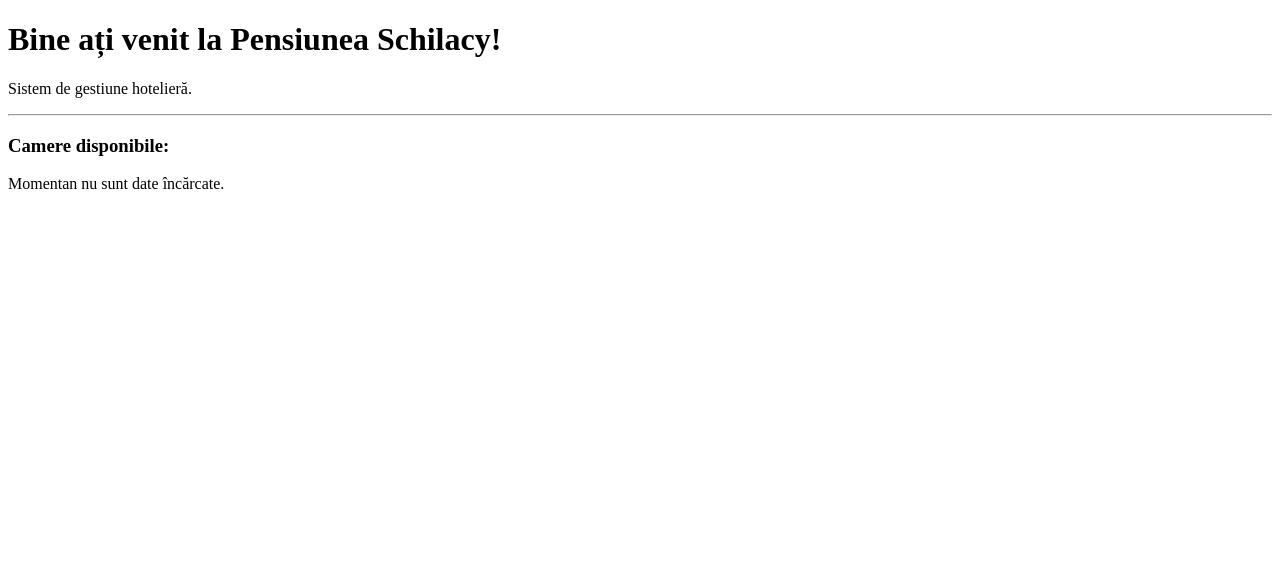
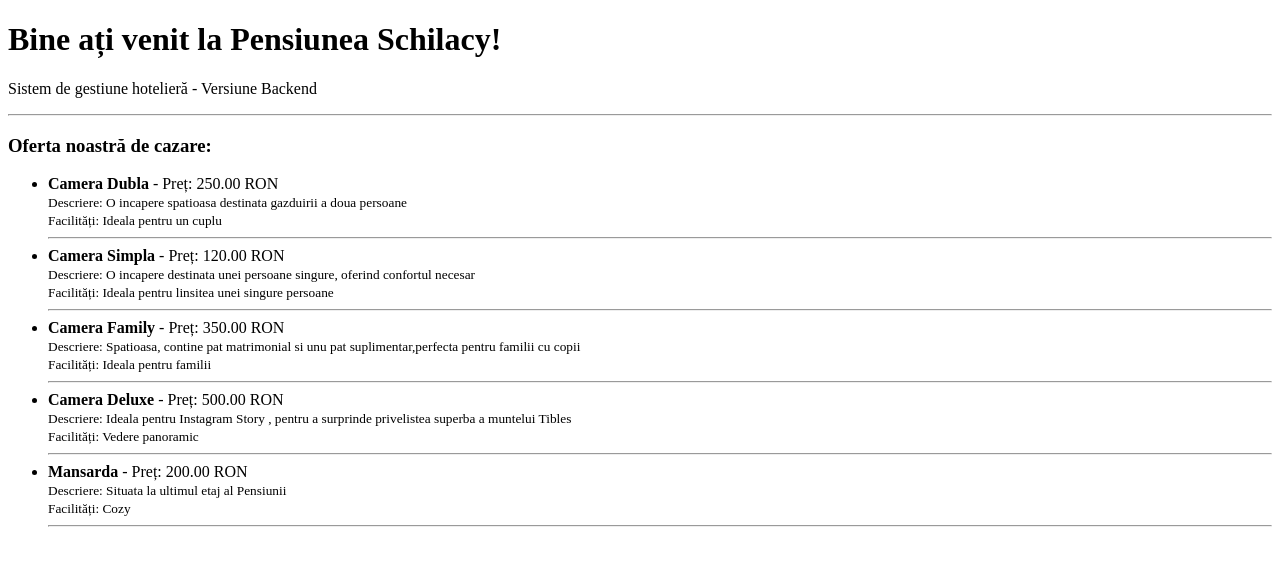
Before and after one commit to MarcoMihalca/Sistem-managerizare-pensiune-Schilacy, a Django app: page / in a window 1280 px wide. Shown: the top 566 px of the page. Run offline with Django 5.2, Linux system fonts and the light colour scheme; data comes from the database, SQL or seed files in the repository; both versions use the stored data as it was after the commit.

Commit message:
am adaugat camere si am testat functionalitatea lor in homepage

```diff
--- a/cazare/templates/cazare/homepage.html
+++ b/cazare/templates/cazare/homepage.html
@@ -6,9 +6,26 @@
 </head>
 <body>
     <h1>Bine ați venit la Pensiunea Schilacy!</h1>
-    <p>Sistem de gestiune hotelieră.</p>
+    <p>Sistem de gestiune hotelieră - Versiune Backend</p>
     <hr>
-    <h3>Camere disponibile:</h3>
-    <p>Momentan nu sunt date încărcate.</p>
+
+    <h3>Oferta noastră de cazare:</h3>
+
+    <ul>
+        {% for camera in tipuri %}
+            <li>
+                <strong>{{ camera.nume_tip }}</strong>
+                - Preț: {{ camera.pret_per_noapte }} RON
+                <br>
+                <small>Descriere: {{ camera.descriere }}</small>
+                <br>
+                <small>Facilități: {{ camera.facilitati }}</small>
+                <hr>
+            </li>
+        {% empty %}
+            <p>Nu există oferte disponibile momentan.</p>
+        {% endfor %}
+    </ul>
+
 </body>
 </html>
--- a/cazare/views.py
+++ b/cazare/views.py
@@ -1,5 +1,14 @@
 from django.shortcuts import render
+from .models import TipCamera  # <-- 1. Importam modelul (tabela)
 
-# Aceasta este functia pentru pagina principala
 def homepage(request):
-    return render(request, 'cazare/homepage.html')
+    # 2. Interogam baza de date: "Select * from TipCamera"
+    toate_tipurile = TipCamera.objects.all()
+
+    # 3. Impachetam datele intr-un dictionar numit "context"
+    context = {
+        'tipuri': toate_tipurile
+    }
+
+    # 4. Trimitem datele catre HTML
+    return render(request, 'cazare/homepage.html', context)
```
Also changed, not shown: db.sqlite3.
